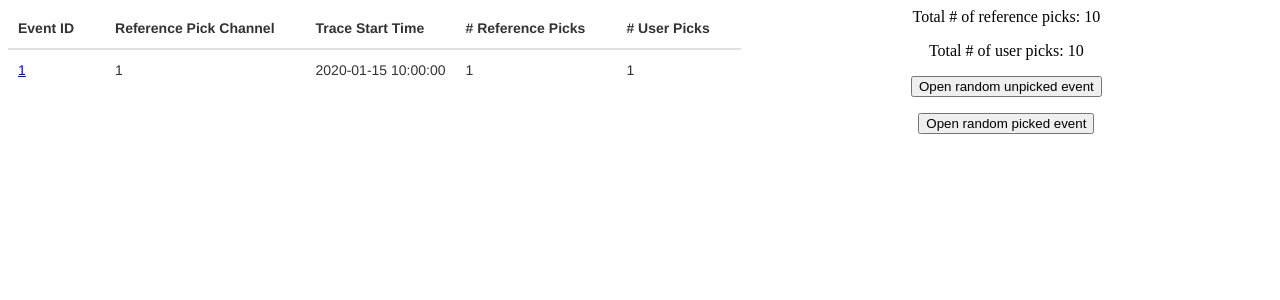
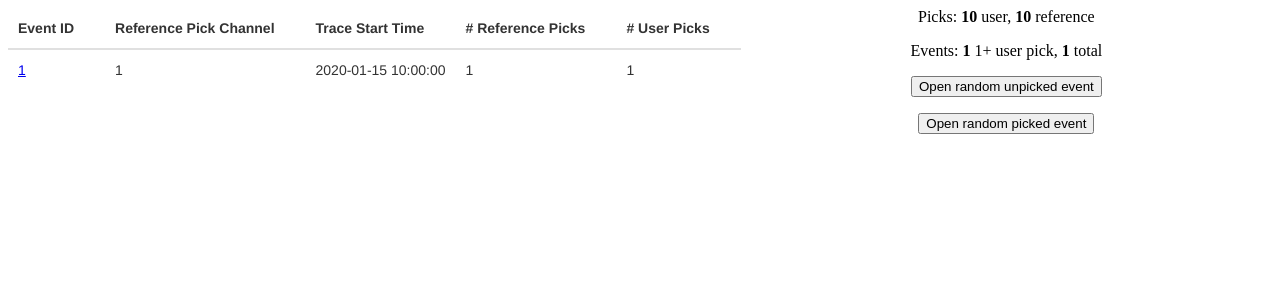
Before and after one commit to jacksonfellows/seismic_dataset_viewer, a Flask app: template templates/home.html in a window 1280 px wide. Shown: the top 300 px of the page. Run offline with Flask 3, Linux system fonts and the light colour scheme; the template is opened without the code that fills it: most values are stand-ins (such as "Sample title", 1, 10 or a date in 2020).

Commit message:
Show number of events w/ 1+ user picks.

```diff
--- a/server.py
+++ b/server.py
@@ -123,11 +123,15 @@ def index():
     event_info = get_all_event_info()
     sum_user_picks = sum(i["n_user_picks"] for i in event_info)
     sum_reference_picks = sum(i["n_reference_picks"] for i in event_info)
+    n_events_total = len(event_info)
+    n_events_picked = sum(i["n_user_picks"] > 0 for i in event_info)
     return flask.render_template(
         "home.html",
         event_info=event_info,
         sum_user_picks=sum_user_picks,
         sum_reference_picks=sum_reference_picks,
+        n_events_total=n_events_total,
+        n_events_picked=n_events_picked,
     )
 
 
--- a/templates/home.html
+++ b/templates/home.html
@@ -27,8 +27,8 @@
     </table>
   </div>
   <div style="text-align: center;">
-    <p>Total # of reference picks: {{ sum_reference_picks }}</p>
-    <p>Total # of user picks: {{ sum_user_picks }}</p>
+    <p>Picks: <b>{{ sum_user_picks }}</b> user, <b>{{ sum_reference_picks }}</b> reference</p>
+    <p>Events: <b>{{ n_events_picked }}</b> 1+ user pick, <b>{{ n_events_total }}</b> total</p>
     <form action="/random_unpicked">
       <input type="submit" value="Open random unpicked event"/>
     </form>
```
